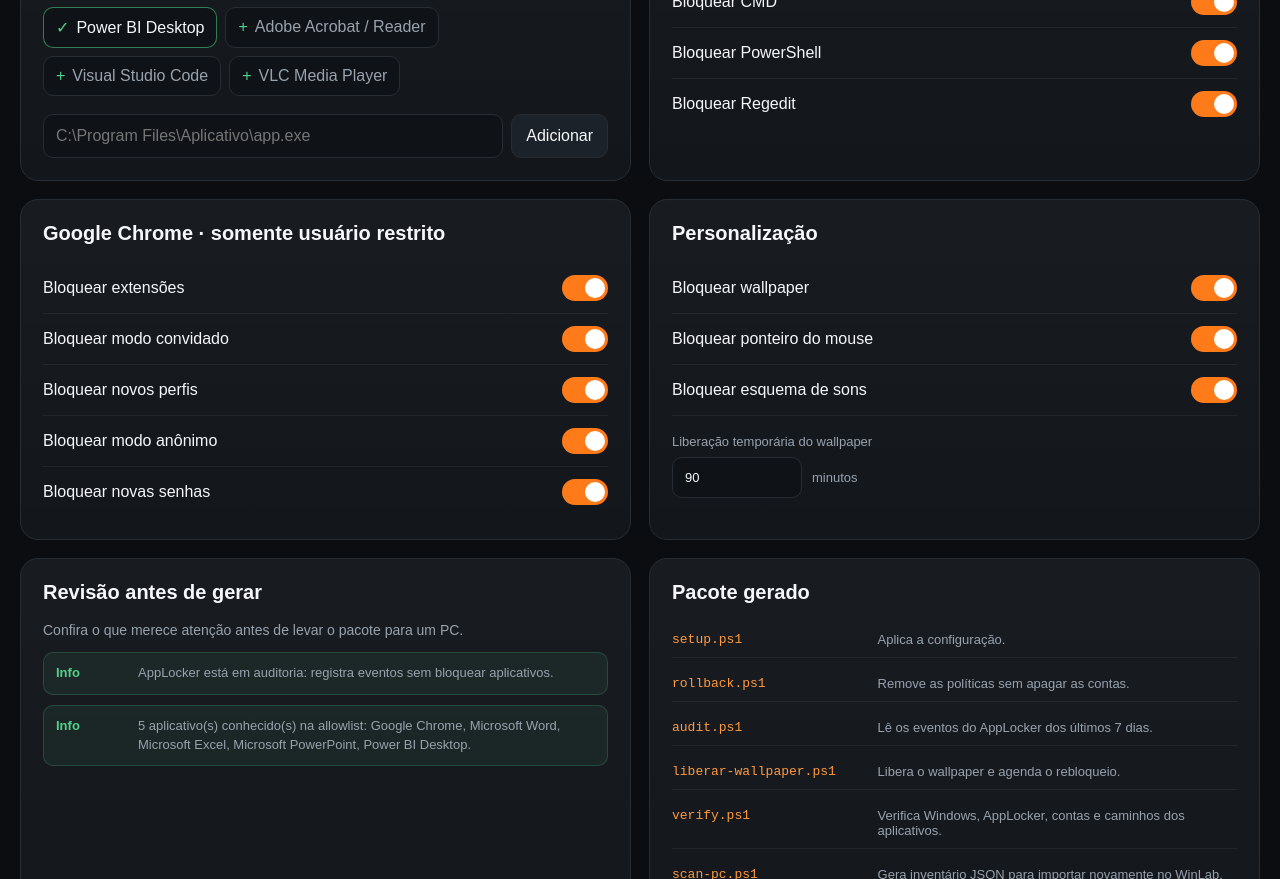
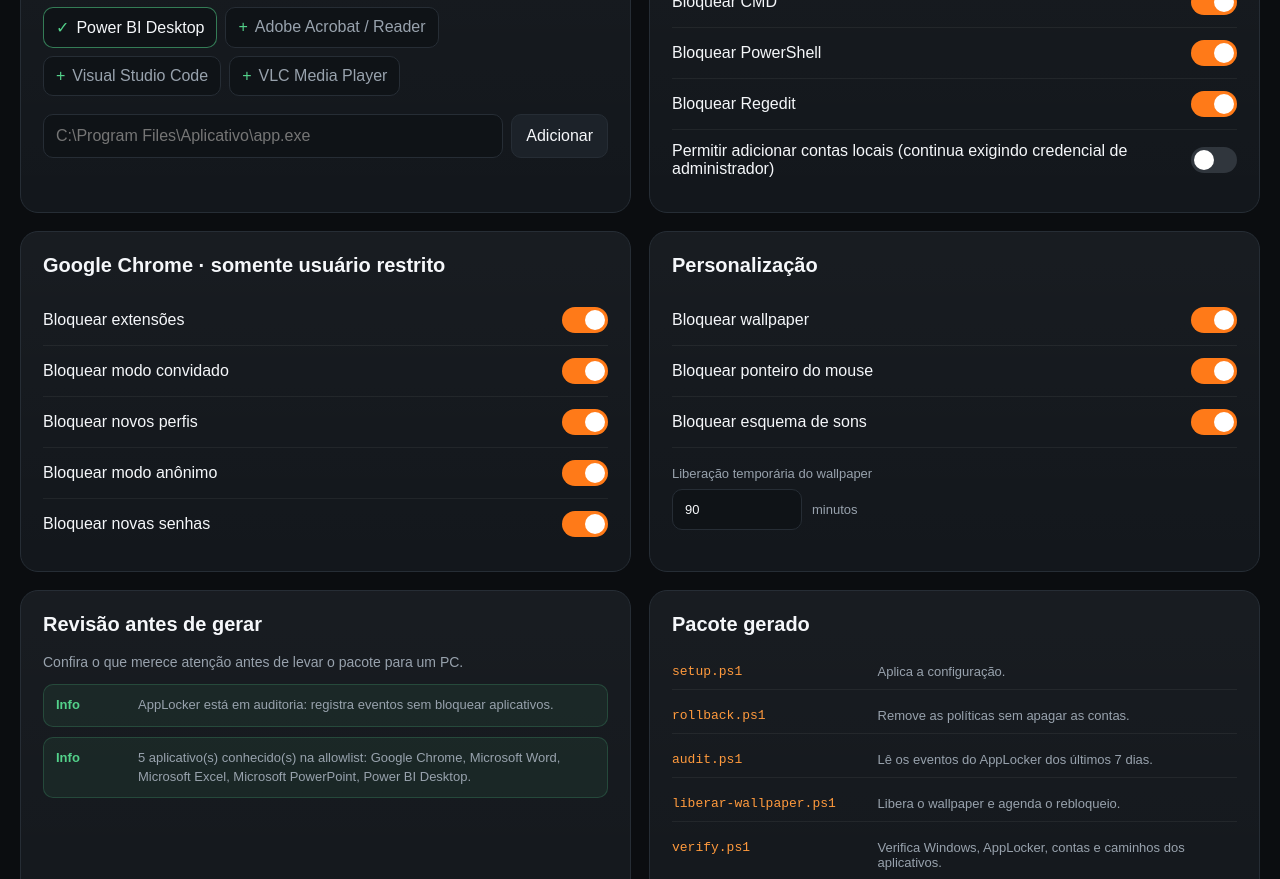
Before and after one commit to krrozino/winlab, a Next.js app: page / in a window 1280 px wide. Shown: the part 1320-2199 px from the top of the page. Built offline with nearby package versions, Linux system fonts and the light colour scheme.

Commit message:
feat: add local account permission toggle to Windows settings

```diff
--- a/src/app/page.tsx
+++ b/src/app/page.tsx
@@ -487,6 +487,11 @@ export default function Home() {
             value={config.blockRegedit}
             onChange={(value) => set("blockRegedit", value)}
           />
+          <Toggle
+            label="Permitir adicionar contas locais (continua exigindo credencial de administrador)"
+            value={config.allowLocalAccountManagement}
+            onChange={(value) => set("allowLocalAccountManagement", value)}
+          />
         </section>
 
         <section className="panel">
```
